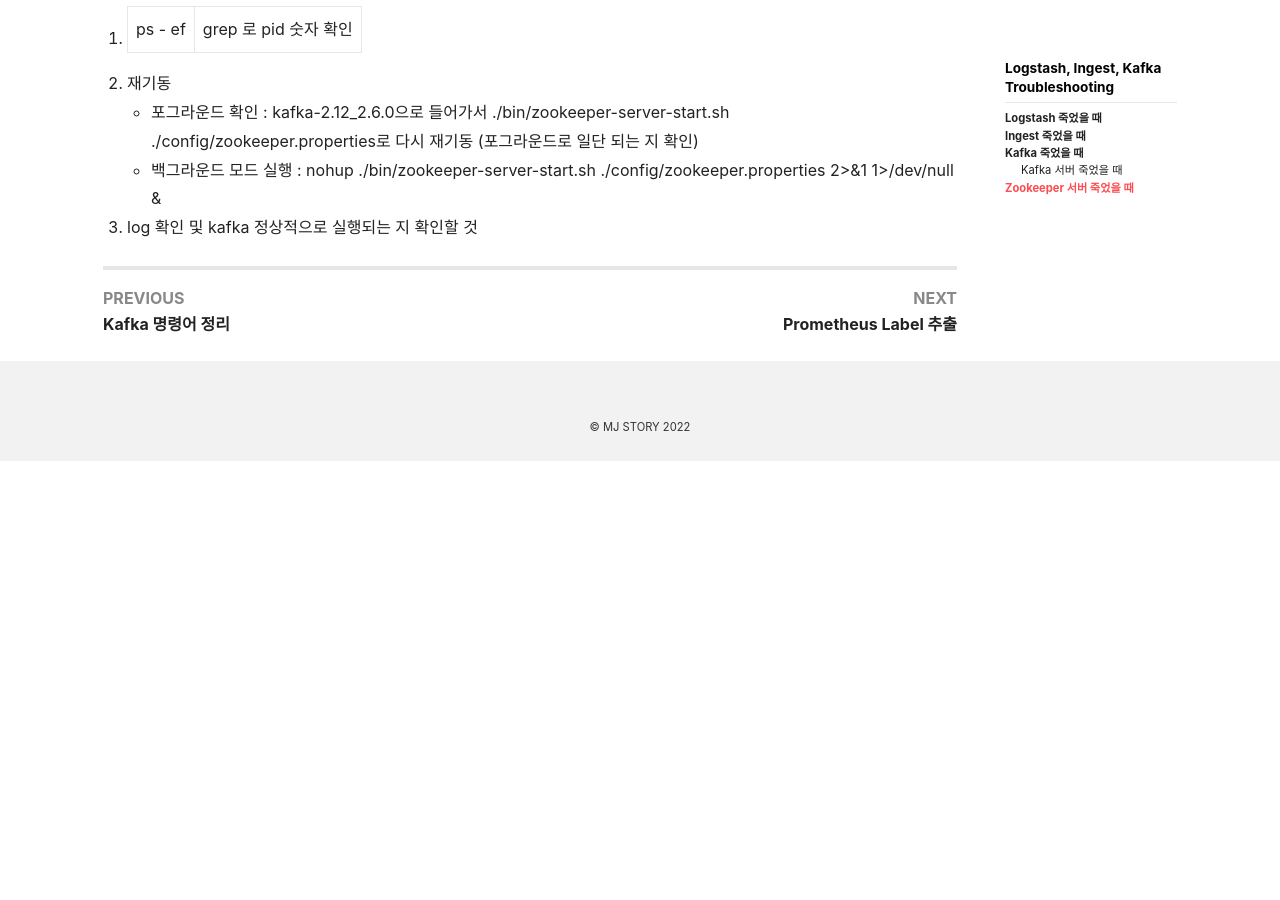
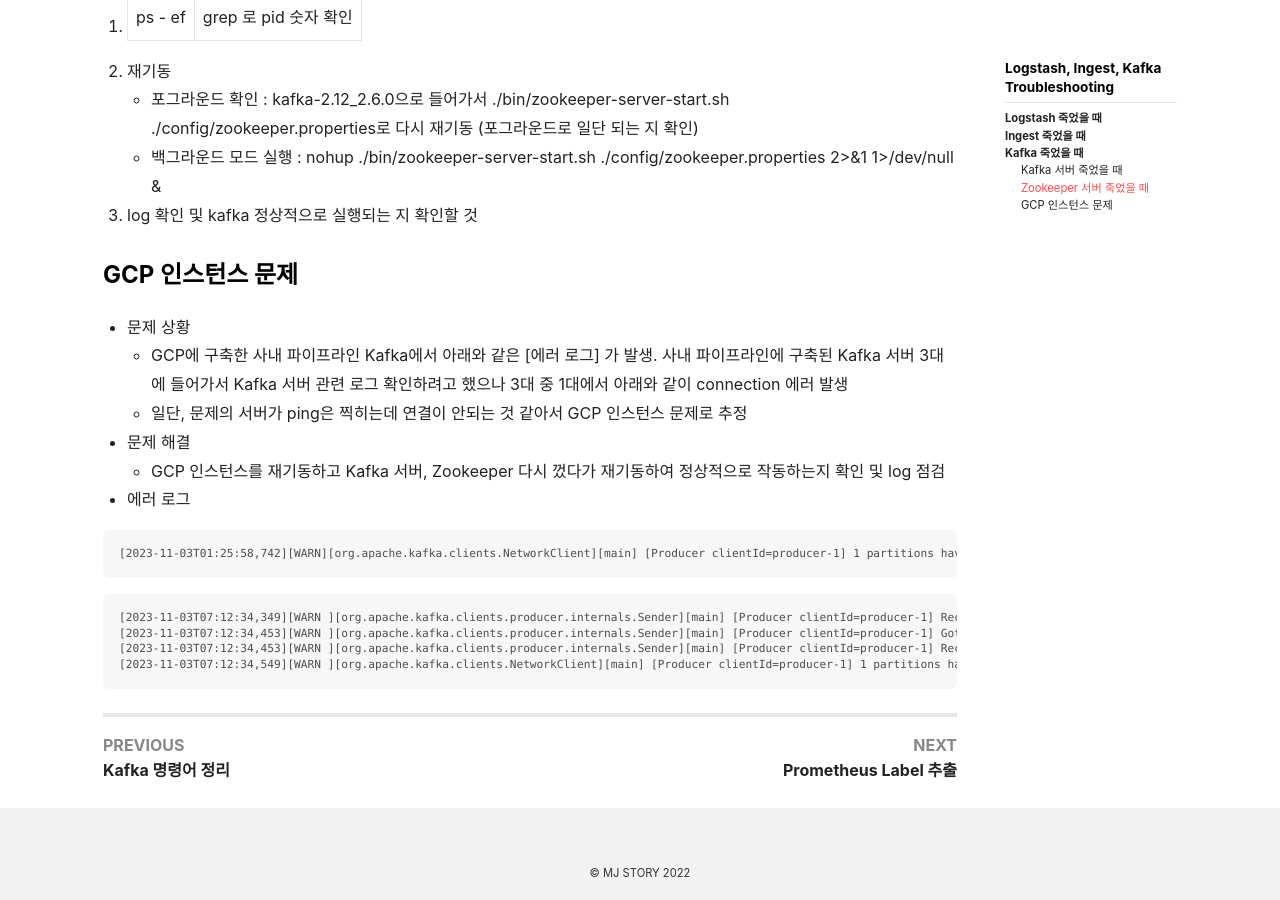
Before and after one commit to cloudnine-mj/cloudnine-mj.github.io, a Jekyll site: the page built from _posts/2023-11-03-Logstash, Ingest, Kafka Troubleshooting.md, in a window 1280 px wide and 900 px high, scrolled down 1409 px. Built offline with Jekyll 4.4.1, drawn with Linux system fonts in a browser that asks for light colours; nearby versions of some CDN libraries; before the commit the page ends 1870 px from its top, so only the background shows below that.

Commit message:
LIK troubleshooting3

````diff
--- a/_posts/2023-11-03-Logstash, Ingest, Kafka Troubleshooting.md
+++ b/_posts/2023-11-03-Logstash, Ingest, Kafka Troubleshooting.md
@@ -44,7 +44,7 @@ tags: [Logstash, Ingest, Kafka, Troubleshooting]
 3. log 확인 및 kafka 정상적으로 실행되는 지 확인할 것
 
 
-## **Zookeeper 서버 죽었을 때**
+### **Zookeeper 서버 죽었을 때**
 
 1. ps - ef | grep 로 pid 숫자 확인
 
@@ -53,3 +53,25 @@ tags: [Logstash, Ingest, Kafka, Troubleshooting]
 - 백그라운드 모드 실행 :  nohup ./bin/zookeeper-server-start.sh ./config/zookeeper.properties 2>&1 1>/dev/null &
 
 3. log 확인 및 kafka 정상적으로 실행되는 지 확인할 것
+
+### GCP 인스턴스 문제
+
+* 문제 상황
+	* GCP에 구축한 사내 파이프라인  Kafka에서 아래와 같은 [에러 로그] 가 발생. 사내 파이프라인에 구축된 Kafka 서버 3대에 들어가서 Kafka 서버 관련 로그 확인하려고 했으나 3대 중 1대에서 아래와 같이 connection 에러 발생
+	* 일단, 문제의 서버가 ping은 찍히는데 연결이 안되는 것 같아서 GCP 인스턴스 문제로 추정
+
+* 문제 해결
+	* GCP 인스턴스를 재기동하고 Kafka 서버, Zookeeper 다시 껐다가 재기동하여 정상적으로 작동하는지 확인 및 log 점검
+
+* 에러 로그
+
+```
+[2023-11-03T01:25:58,742][WARN][org.apache.kafka.clients.NetworkClient][main] [Producer clientId=producer-1] 1 partitions have leader brokers without a matching listener, including [****-******-topic-0]
+```
+
+```
+[2023-11-03T07:12:34,349][WARN ][org.apache.kafka.clients.producer.internals.Sender][main] [Producer clientId=producer-1] Received invalid metadata error in produce request on partition tuba-meta-topic-0 due to org.apache.kafka.common.errors.NotLeaderForPartitionException: This server is not the leader for that topic-partition.. Going to request metadata update now
+[2023-11-03T07:12:34,453][WARN ][org.apache.kafka.clients.producer.internals.Sender][main] [Producer clientId=producer-1] Got error produce response with correlation id 27970 on topic-partition tuba-meta-topic-0, retrying (2147483639 attempts left). Error: NOT_LEADER_FOR_PARTITION
+[2023-11-03T07:12:34,453][WARN ][org.apache.kafka.clients.producer.internals.Sender][main] [Producer clientId=producer-1] Received invalid metadata error in produce request on partition tuba-meta-topic-0 due to org.apache.kafka.common.errors.NotLeaderForPartitionException: This server is not the leader for that topic-partition.. Going to request metadata update now
+[2023-11-03T07:12:34,549][WARN ][org.apache.kafka.clients.NetworkClient][main] [Producer clientId=producer-1] 1 partitions have leader brokers without a matching listener, including [tuba-meta-topic-0]
+```
````
